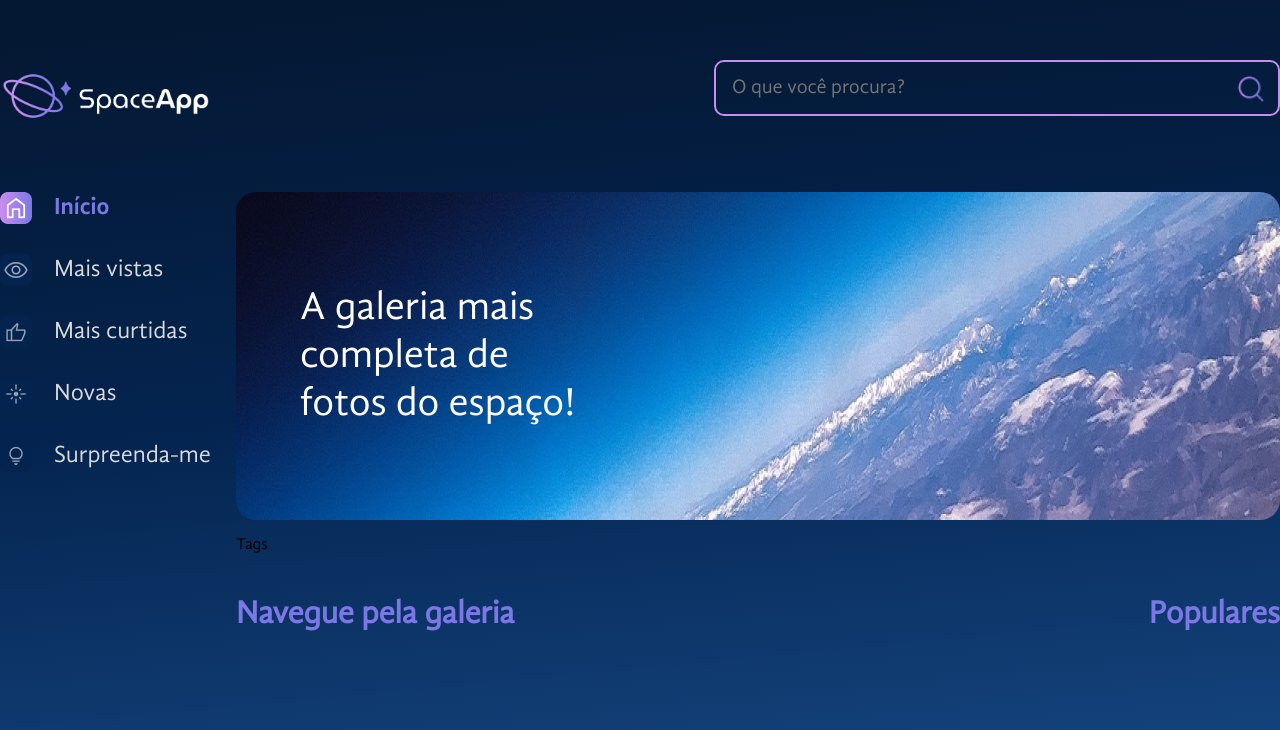
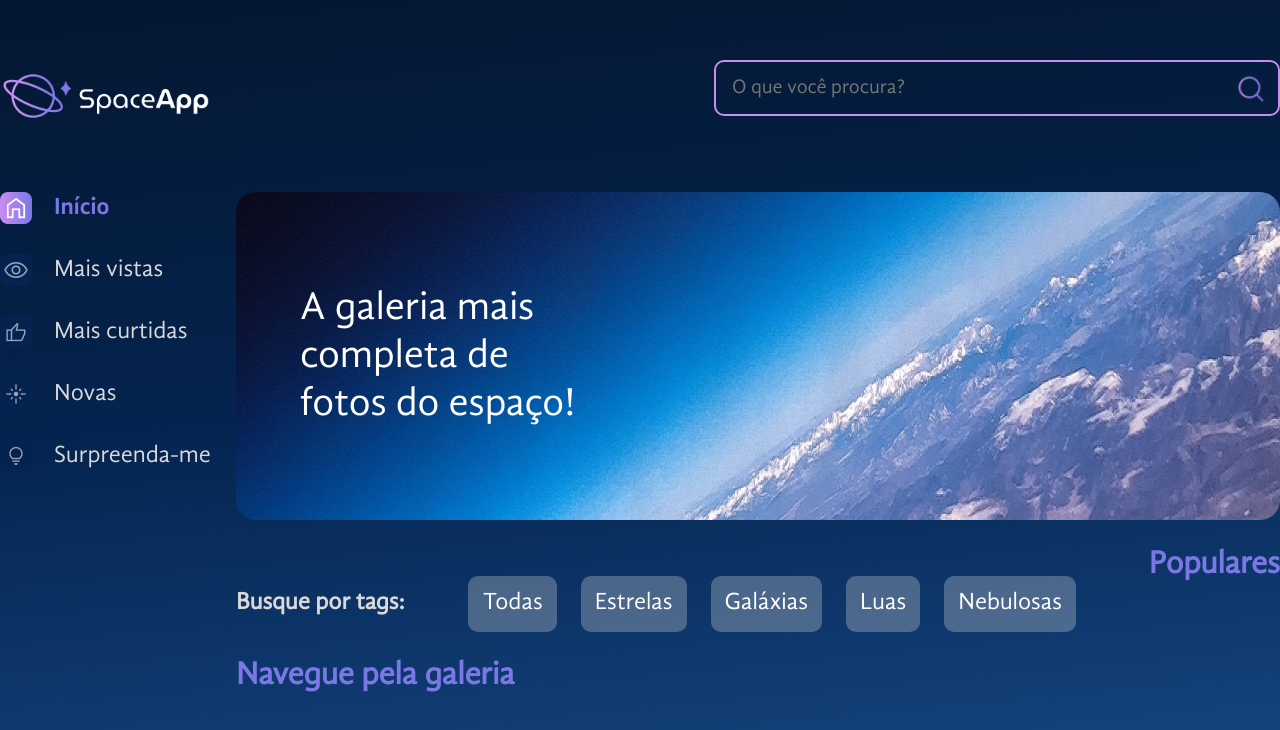
Before and after one commit to DanielaAlmeiida/react-space-galery, a React (Vite) app: page / in a window 1280 px wide. Shown: the top 730 px of the page. Built offline with nearby package versions, Linux system fonts and the light colour scheme.

Commit message:
Feito tags
Adicionado arquivo json de tags também

```diff
--- a/src/components/Galeria/Tags/index.jsx
+++ b/src/components/Galeria/Tags/index.jsx
@@ -1,5 +1,49 @@
+import styled from 'styled-components'
+import tags from './tags.json'
+
+const TagsContainer = styled.section`
+    display: flex;
+    align-items: center;
+    gap: 64px;
+    margin-top: 56px;
+`
+
+const TagTitulo = styled.h3`
+    color: #D9D9D9;
+    font-size: 24px;
+    margin: 0;
+`
+
+const Tag = styled.button`
+    font-size: 24px;
+    color: #FFFFFF;
+    background: rgba(217, 217, 217, 0.3);
+    border-radius: 10px;
+    cursor: pointer;
+    transition: background-color 0.3s ease;
+    padding: 12px;
+    box-sizing: border-box;
+    border: 2px solid transparent;
+    &:hover {
+      border-color: #C98CF1;
+    }
+`
+
+const Div = styled.div`
+    display: flex;
+    gap: 24px;
+    justify-content: end;
+`
+
 const Tags = () => {
-    return <p>Tags</p>
+    return <TagsContainer>
+        <TagTitulo>Busque por tags:</TagTitulo>
+        <Div>
+            {tags.map(tag =>
+                <Tag key={tag.id}> {tag.titulo} </Tag>
+            )}
+        </Div>
+    </TagsContainer>
 }
 
 export default Tags
--- /dev/null
+++ b/src/components/Galeria/Tags/tags.json
@@ -0,0 +1,22 @@
+[
+    {
+        "id": 0,
+        "titulo": "Todas"
+    },
+    {
+        "id": 1,
+        "titulo": "Estrelas"
+    },
+    {
+        "id": 2,
+        "titulo": "Galáxias"
+    },
+    {
+        "id": 3,
+        "titulo": "Luas"
+    },
+    {
+        "id": 4,
+        "titulo": "Nebulosas"
+    }
+]
--- a/src/components/Galeria/index.jsx
+++ b/src/components/Galeria/index.jsx
@@ -14,10 +14,9 @@
 const Galeria = () => {
     return (
         <>
-        <Tags />
-
             <GaleriaContainer>
                 <SecaoFluida>
+                    <Tags />
                     <Titulo>Navegue pela galeria</Titulo>
                 </SecaoFluida>
                 <Populares>
```
